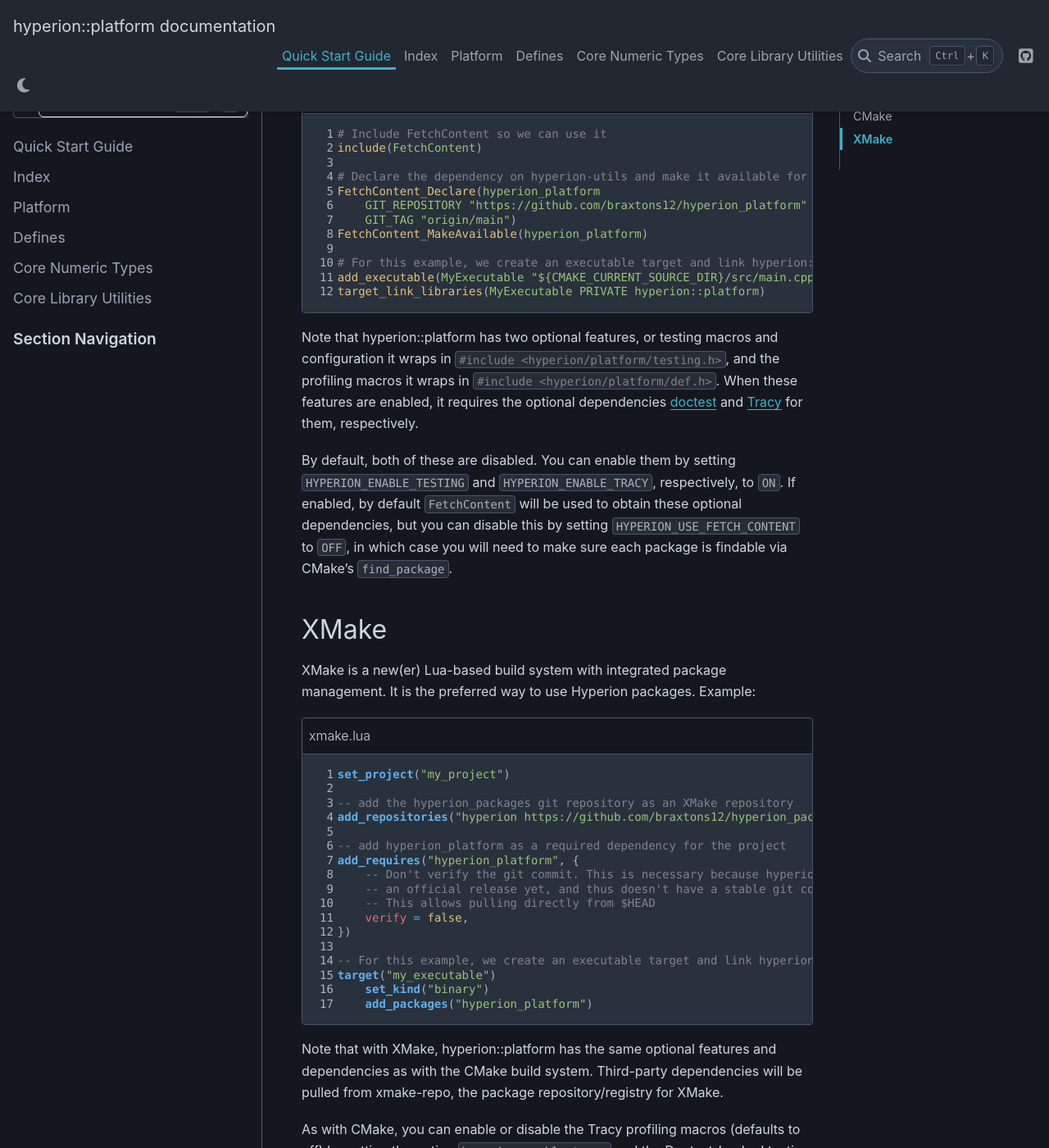
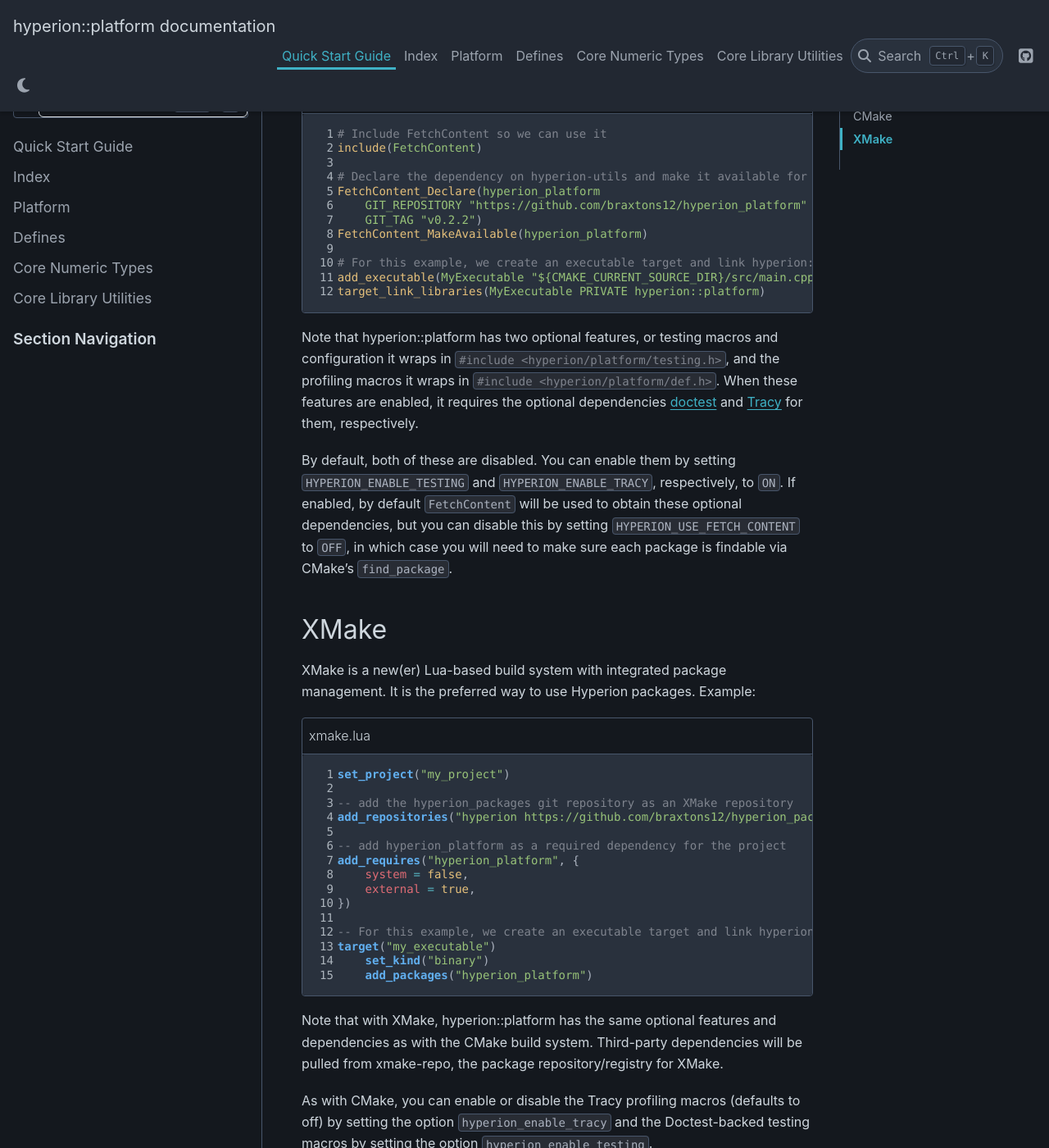
Before and after one commit to braxtons12/hyperion_platform, a Sphinx documentation site: the page built from docs/quick_start.rst, in a window 1280 px wide and 1400 px high, scrolled down 435 px. Shown: the whole window at 82% size. Built offline with Sphinx 7.4.7 and the PyData theme 0.15.4, drawn with Linux system fonts in a browser that asks for light colours.

Commit message:
Update usage docs

```diff
--- a/docs/quick_start.rst
+++ b/docs/quick_start.rst
@@ -20,7 +20,7 @@
     # Declare the dependency on hyperion-utils and make it available for use
     FetchContent_Declare(hyperion_platform
         GIT_REPOSITORY "https://github.com/braxtons12/hyperion_platform"
-        GIT_TAG "origin/main")
+        GIT_TAG "v0.2.2")
     FetchContent_MakeAvailable(hyperion_platform)
 
     # For this example, we create an executable target and link hyperion::platform to it
@@ -56,10 +56,8 @@
 
     -- add hyperion_platform as a required dependency for the project
     add_requires("hyperion_platform", {
-        -- Don't verify the git commit. This is necessary because hyperion::platform hasn't reached
-        -- an official release yet, and thus doesn't have a stable git commit to track.
-        -- This allows pulling directly from $HEAD
-        verify = false,
+        system = false,
+        external = true,
     })
 
     -- For this example, we create an executable target and link hyperion::platform to it
```
Also changed, not shown: 1 other file.
